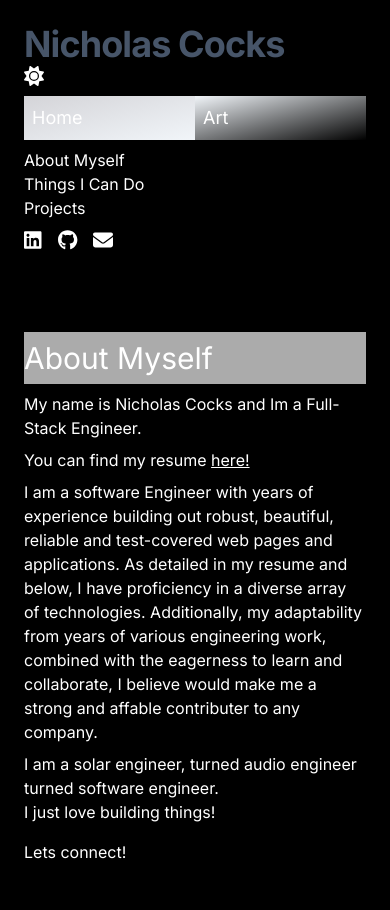
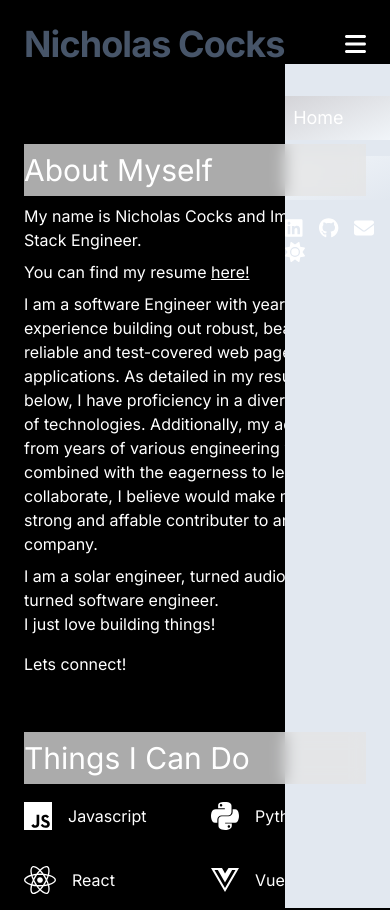
Before and after one commit to NicholasCocks/Personal-Website, a Next.js app: page / in a window 390 px wide. Shown: the top 910 px of the page. Built offline with nearby package versions, Linux system fonts and the light colour scheme.

Commit message:
separate nav menus for mobile and desktop

```diff
--- a/src/app/components/navBar.js
+++ b/src/app/components/navBar.js
@@ -5,13 +5,14 @@ import Link from 'next/link'
 import { usePathname } from 'next/navigation';
 import { FontAwesomeIcon } from "@fortawesome/react-fontawesome";
 import { faGithub, faLinkedin } from "@fortawesome/free-brands-svg-icons";
-import { faEnvelope } from '@fortawesome/free-solid-svg-icons'
+import { faEnvelope, faBars } from '@fortawesome/free-solid-svg-icons'
 import ThemeButton from './themeButton';
-import { ReactDOM, useEffect, useState } from 'react';
+import { useEffect, useState } from 'react';
 
 const NavBar = () => {
   const pathname = usePathname();
-  let [sectionTitles, setSectionTitles] = useState([]);
+  const [sectionTitles, setSectionTitles] = useState([]);
+  const [isNavOpen, setNavOpen] = useState(false);
 
   const getSectionHeaderHtmlNode = () => {
     return Array.from(document.getElementsByTagName('H3')).map(element => {
@@ -25,10 +26,58 @@ const NavBar = () => {
 
   return (
     <>
-      <h1 className='text-4xl font-bold tracking-tight text-slate-600 sm:text-5xl'>
+      <div className='flex items-center justify-between'>
+        <h1 className='text-4xl font-bold tracking-tight text-slate-600 dark:text-slate-300 sm:text-5xl'>
           Nicholas Cocks
         </h1>
 
+        <FontAwesomeIcon
+          icon={faBars}
+          onClick={() => setNavOpen(!isNavOpen)}
+          className='text-center fa-xl lg:hidden' />
+      </div>
+
+      <section
+        className={`MOBILE-MENU absolute right-0 bg-slate-200 min-h-screen py-6 ${isNavOpen ? "hidden" : ""}`}>
+        <ul id='pages_nav'>
+          <nav className="flex flex-col items-center text-lg">
+            {routeDescriptions.map((routeObject, index) => {
+              return (
+                <Link
+                  href={routeObject["route"]}
+                  to="/"
+                  key={index}
+                  className={`p-2 my-2 w-full hover:bg-stone-200 from-inherit from-slate-100 dark:from-slate-800 hover:shadow-md no-underline bg-gradient-to-br
+                    ${pathname == routeObject["route"] ? "active_nav" : ""}`}>
+                  {routeObject["name"]}
+                </Link>
+              )
+            })}
+          </nav>
+        </ul>
+
+        <ul id='socials_nav' className='flex items-center mt-2'>
+          <li className='mr-4'>
+            <a href="https://www.linkedin.com/in/nicholas-cocks/" target="_blank">
+              <FontAwesomeIcon icon={faLinkedin} className="text-center fa-lg" />
+            </a>
+          </li>
+          <li className='mr-4'>
+            <a href="https://github.com/NicholasCocks" target="_blank">
+              <FontAwesomeIcon icon={faGithub} className="text-center fa-lg" />
+            </a>
+          </li>
+          <li className='mr-4'>
+            <a href="mailto:nick@caveat.nyc" target="_blank">
+            <FontAwesomeIcon icon={faEnvelope} className="text-center fa-lg" />
+            </a>
+          </li>
+        </ul>
+
+        <ThemeButton />
+      </section>
+
+      <section className='DESKTOP-MENU hidden lg:block'>
         <ThemeButton />
 
         <ul id='pages_nav'>
@@ -75,6 +124,7 @@ const NavBar = () => {
             </a>
           </li>
         </ul>
+      </section>
     </>
   )
 }
```
Lines whose indentation alone changed are shown as unchanged.
